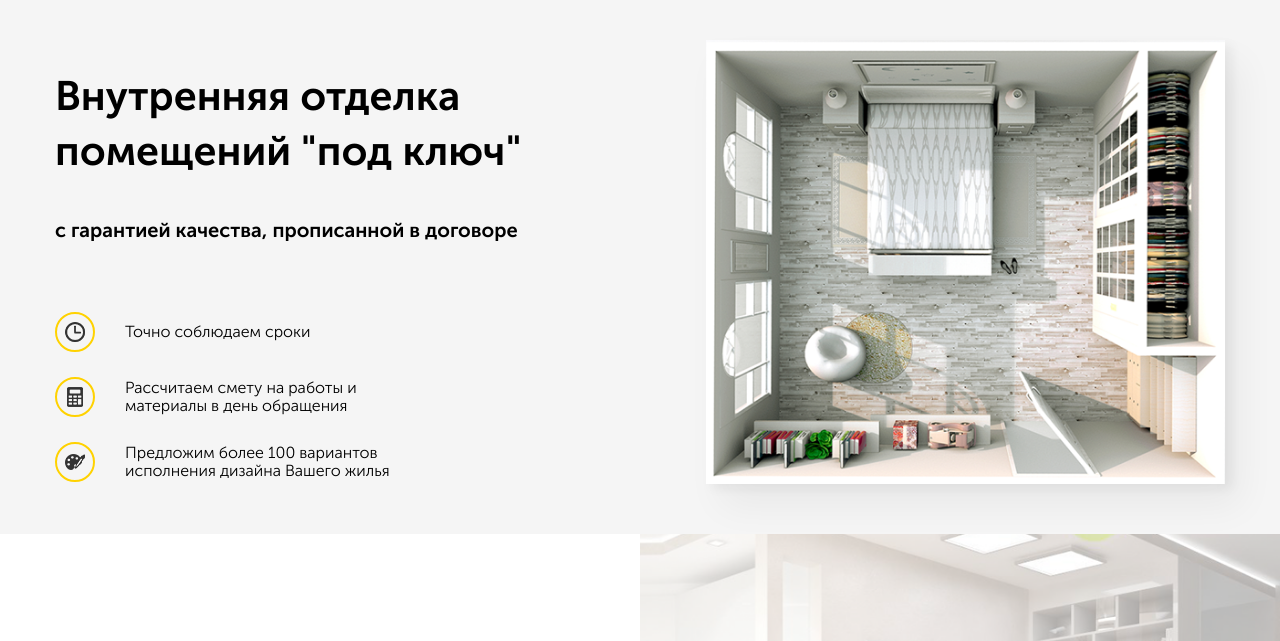
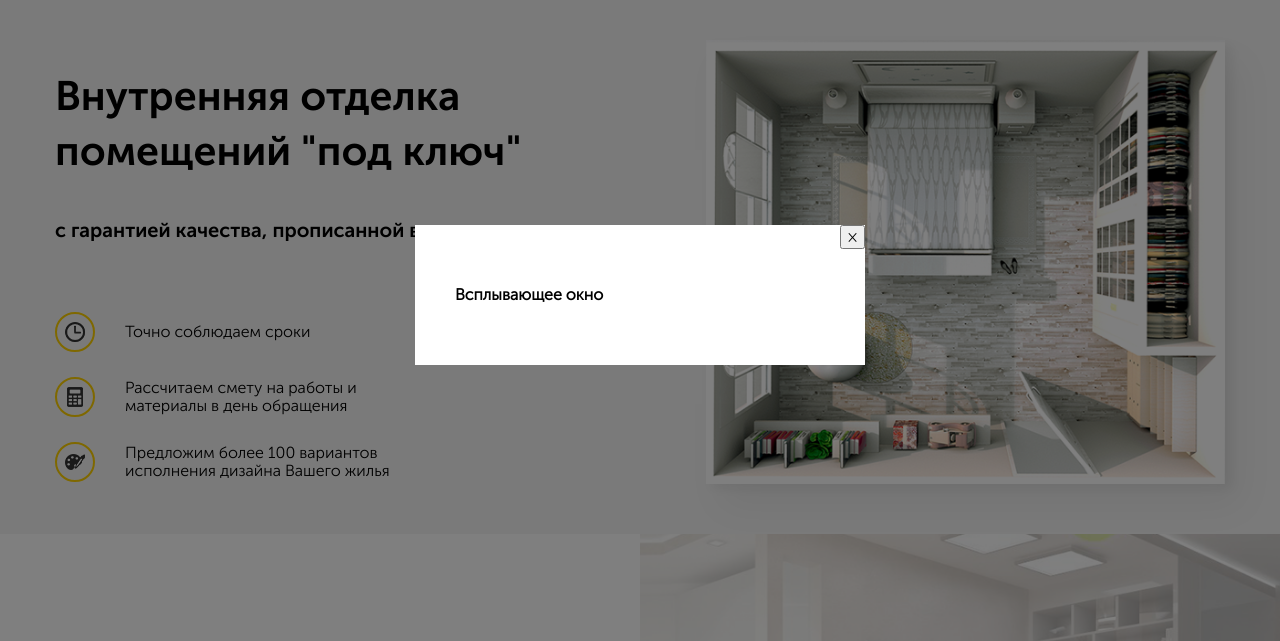
Before and after one commit to Siberfox/project-Repair-of-apartments-, a website: page src/index.html in a window 1280 px wide. Both pictures are taken after a click on the button "Перезвоните мне". Shown: the part 105-746 px from the top of the page. Drawn offline with Linux system fonts and the light colour scheme.

Commit message:
added modal

```diff
--- a/src/index.html
+++ b/src/index.html
@@ -20,7 +20,7 @@
               <span class="navbar__adress">Калуга, Москва, МО </span>
               <a href="tel:+7(495)42-251-31" class="navbar__phone">+7 (495) 42-251-31</a>
             </div>
-            <button class="button navbar__button">Перезвоните мне</button>
+            <button class="button navbar__button" id="button">Перезвоните мне</button>
           </div>
         </div>
       </div>
@@ -95,5 +95,12 @@
       </section>
       <!-- /.offer -->
     </main>
+    <div class="modal" id="modal">
+      <div class="modal-dialog">
+        <button class="modal-dialog__close" id="close">&times;</button>
+        <h4 class="modal-dialog__title">Всплывающее окно</h4>
+      </div>
+    </div>
+    <script src="js/main.js"></script>
   </body>
 </html>
--- /dev/null
+++ b/src/js/main.js
@@ -0,0 +1,10 @@
+const button = document.querySelector('#button');
+const modal = document.querySelector('#modal');
+const close = document.querySelector('#close');
+
+button.addEventListener('click', function() {
+  modal.classList.add('modal_active');
+});
+close.addEventListener('click', function() {
+  modal.classList.remove('modal_active');
+});
--- /dev/null
+++ b/src/sass/blocks/_modal.sass
@@ -0,0 +1,22 @@
+.modal
+  position: fixed
+  left: 0
+  top: 0
+  width: 100%
+  height: 100%
+  background-color: rgba(#000, 0.5)
+  display: none
+  &_active
+    display: flex
+  &-dialog
+    position: relative
+    margin: auto
+    max-width: 450px
+    width: 90%
+    min-width: 200px
+    background-color: #fff
+    padding: 40px
+    &__close
+      position: absolute
+      top: 0
+      right: 0
--- a/src/sass/style.sass
+++ b/src/sass/style.sass
@@ -4,3 +4,4 @@
 @import 'blocks/navbar'
 @import 'blocks/hero'
 @import 'blocks/offer'
+@import 'blocks/modal'
```
Also changed, not shown: src/css/style.css, 1 other file.
